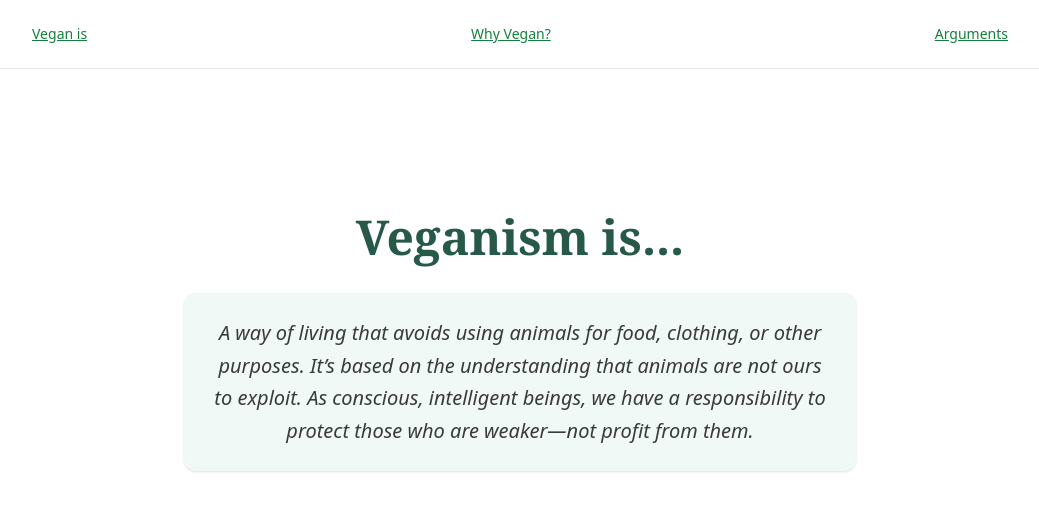
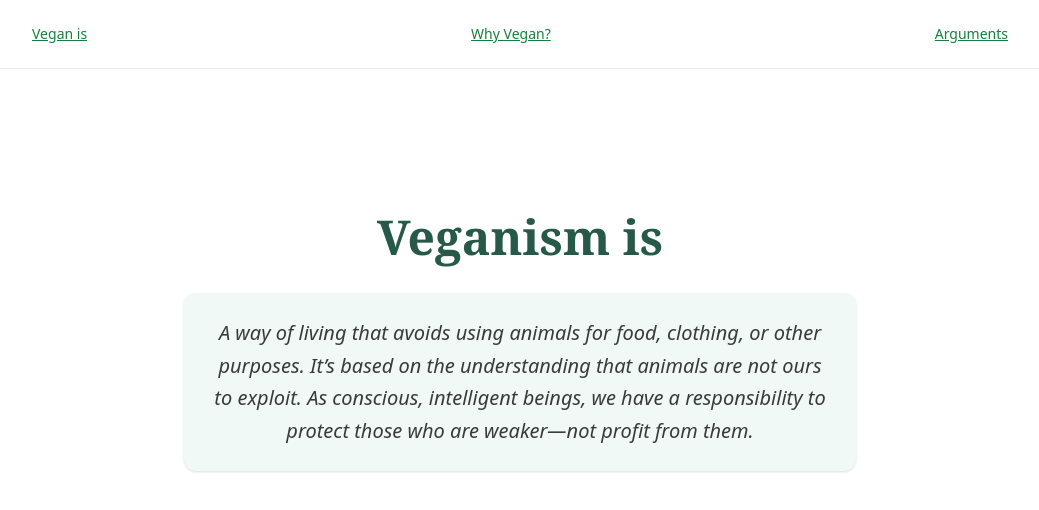
Before and after one commit to FadiStuff/Vegan, a React (Vite) app: page / in a window 1280 px wide. Shown: the top 510 px of the page, without its empty margins (120-1159 px from the left). Built offline with nearby package versions, Linux system fonts and the light colour scheme.

Commit message:
removed dots

```diff
--- a/src/Home.jsx
+++ b/src/Home.jsx
@@ -5,7 +5,7 @@ export default function Home() {
   return (
     <div className="flex flex-col items-center justify-center py-24 px-4 text-center">
       <h1 className="text-5xl font-bold text-[#265947] mb-8 font-serif">
-        Veganism is...
+        Veganism is
       </h1>
       <div className="bg-[#f0f9f5] p-6 rounded-xl shadow max-w-2xl">
         <p className="text-xl italic text-[#3a3a3a] leading-relaxed font-light">
```
Also changed, not shown: 6 other files (tests, documents, lock files or other folders).
